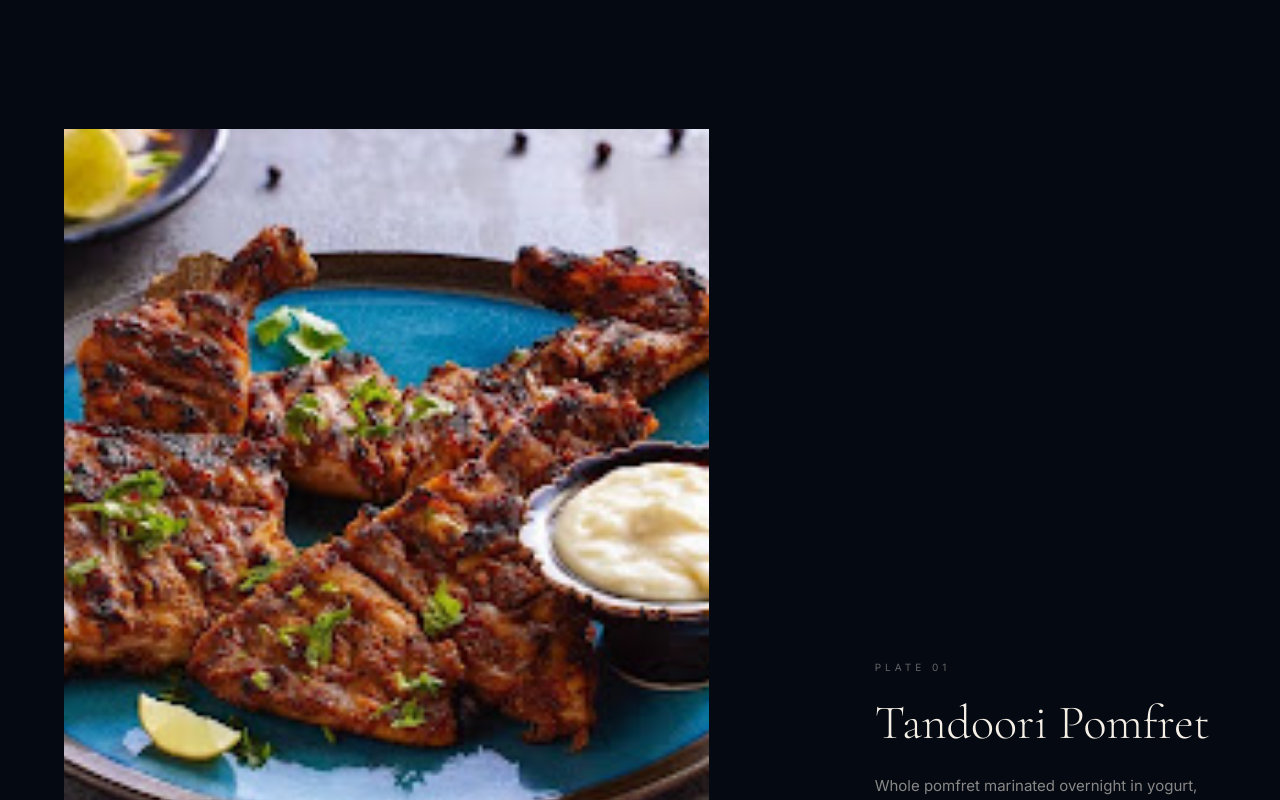
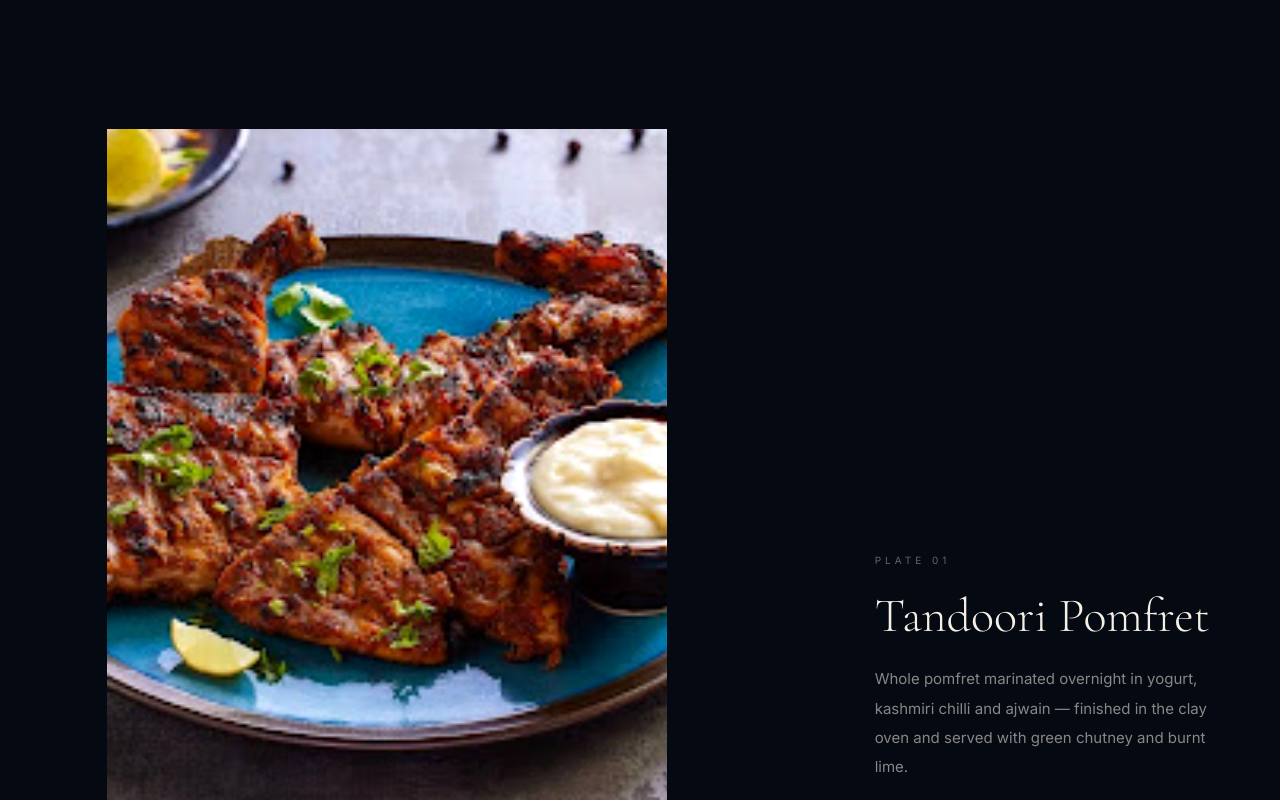
Before and after one commit to harisuchiindharmendra/fresh-catch-restaurant, a Next.js app: page / in a window 1280 px wide. Shown: the part 1300-2100 px from the top of the page. Built offline with nearby package versions, Linux system fonts and the light colour scheme; no server answers.

Commit message:
perf+quality: cap dish image widths to native res, .enhance-img contrast/sat lift, quality 90-92 for hero shots, priority loading, GoldEdge skips on mobile

```diff
--- a/app/globals.css
+++ b/app/globals.css
@@ -208,6 +208,16 @@
 }
 
 /*
+ * Image quality lift — a luxury photographer's mild grade applied as
+ * CSS filter. Slight contrast + saturation boost makes lower-res
+ * source photos read as intentional editorial portraits rather than
+ * compressed phone shots. Keeps every image consistent visually.
+ */
+.enhance-img {
+  filter: contrast(1.05) saturate(1.08) brightness(1.015);
+}
+
+/*
  * Date input refinement.
  * Hide the native "mm/dd/yyyy" / "dd-mm-yyyy" text while the field is empty
  * (i.e. :invalid because of `required`). Our overlay span carries the
--- a/app/menu/page.tsx
+++ b/app/menu/page.tsx
@@ -86,18 +86,29 @@ export default function MenuPage() {
                         <div
                           className={`col-span-12 sm:col-span-7 ${
                             altRow ? 'lg:col-start-6 lg:col-span-7' : 'lg:col-span-7'
-                          } relative aspect-[4/5] overflow-hidden bg-navy-800/40`}
+                          } flex justify-center`}
                         >
+                          <div className="relative aspect-[4/5] overflow-hidden bg-navy-800/40 w-full max-w-[460px]">
                             <Image
                               src={item.image}
                               alt={item.name}
                               fill
-                            sizes="(max-width: 1024px) 100vw, 40vw"
+                              sizes="(max-width: 1024px) 90vw, 460px"
                               placeholder="blur"
                               blurDataURL={BLUR_NAVY}
-                            quality={85}
-                            className="object-cover"
+                              quality={90}
+                              priority={courseIdx === 0 && idx === 0}
+                              className="object-cover enhance-img"
                             />
+                            <div
+                              aria-hidden
+                              className="absolute inset-0 pointer-events-none"
+                              style={{
+                                background:
+                                  'radial-gradient(120% 90% at 50% 50%, transparent 60%, rgba(4,9,18,0.22) 100%)',
+                              }}
+                            />
+                          </div>
                         </div>
                       )}
                       <div
--- a/components/chef/ChefStory.tsx
+++ b/components/chef/ChefStory.tsx
@@ -119,8 +119,8 @@ export default function ChefStory() {
                 sizes="(max-width: 1024px) 70vw, 32vw"
                 placeholder="blur"
                 blurDataURL={BLUR_NAVY}
-                quality={85}
-                className="object-cover"
+                quality={92}
+                className="object-cover enhance-img"
               />
             </div>
             <div className="absolute inset-0 bg-gradient-to-t from-navy-950/55 via-transparent to-transparent" />
--- a/components/dining/DiningExperience.tsx
+++ b/components/dining/DiningExperience.tsx
@@ -74,9 +74,9 @@ export default function DiningExperience() {
             sizes="100vw"
             placeholder="blur"
             blurDataURL={BLUR_NAVY}
-            quality={85}
+            quality={92}
             priority
-            className="object-cover"
+            className="object-cover enhance-img"
           />
           <div className="absolute inset-0 bg-gradient-to-b from-navy-950/45 via-navy-900/20 to-navy-950/85" />
         </div>
--- a/components/dishes/SignatureDishes.tsx
+++ b/components/dishes/SignatureDishes.tsx
@@ -80,18 +80,31 @@ export default function SignatureDishes() {
                 <div
                   className={`spread-image relative col-span-12 lg:col-span-7 ${
                     isEven ? 'lg:col-start-1' : 'lg:col-start-6'
-                  }`}
+                  } flex justify-center`}
                 >
-                  <div className="relative aspect-[4/5] overflow-hidden bg-navy-800/40">
+                  {/* Cap displayed width to the photo's native resolution
+                      so we never up-scale (which was reading as blur).
+                      Matting padding around it gives the editorial frame. */}
+                  <div className="relative aspect-[4/5] overflow-hidden bg-navy-800/40 w-full max-w-[560px]">
                     <Image
                       src={dish.image}
                       alt={dish.name}
                       fill
-                      sizes="(max-width: 1024px) 100vw, 58vw"
+                      sizes="(max-width: 1024px) 90vw, 560px"
                       placeholder="blur"
                       blurDataURL={BLUR_NAVY}
-                      quality={85}
-                      className="object-cover"
+                      quality={90}
+                      priority={i === 0}
+                      className="object-cover enhance-img"
+                    />
+                    {/* very subtle inner vignette — adds depth without darkening too much */}
+                    <div
+                      aria-hidden
+                      className="absolute inset-0 pointer-events-none"
+                      style={{
+                        background:
+                          'radial-gradient(120% 90% at 50% 50%, transparent 60%, rgba(4,9,18,0.22) 100%)',
+                      }}
                     />
                   </div>
                 </div>
--- a/components/effects/GoldEdge.tsx
+++ b/components/effects/GoldEdge.tsx
@@ -2,6 +2,7 @@
 
 import { useEffect, useRef } from 'react';
 import { scrollState } from '@/lib/scroll-state';
+import { getReducedMotion, isMobile } from '@/lib/scroll';
 
 /**
  * Cinematic edge lighting. Two large blurred radial gradients sit at
@@ -20,6 +21,13 @@ export default function GoldEdge() {
   useEffect(() => {
     const el = ref.current;
     if (!el) return;
+    // Skip on mobile + reduced motion. The atmosphere is a desktop luxury;
+    // mobile gets a static dark navy bg and saves the RAF cost entirely.
+    if (isMobile() || getReducedMotion()) {
+      el.style.background =
+        'radial-gradient(48% 40% at 78% 22%, rgba(200,168,106,0.10), transparent 70%), radial-gradient(55% 45% at 18% 82%, rgba(35,84,138,0.08), transparent 72%)';
+      return;
+    }
     let raf = 0;
     let t = 0;
     const tick = () => {
--- a/components/gallery/Gallery.tsx
+++ b/components/gallery/Gallery.tsx
@@ -109,8 +109,8 @@ export default function Gallery() {
                     sizes="(max-width: 1024px) 100vw, 45vw"
                     placeholder="blur"
                     blurDataURL={BLUR_NAVY}
-                    quality={80}
-                    className="object-cover"
+                    quality={88}
+                    className="object-cover enhance-img"
                   />
                 </div>
                 <figcaption className="mt-4 text-[10px] uppercase tracking-[0.4em] text-ivory/35">
```
Lines whose indentation alone changed are shown as unchanged.
